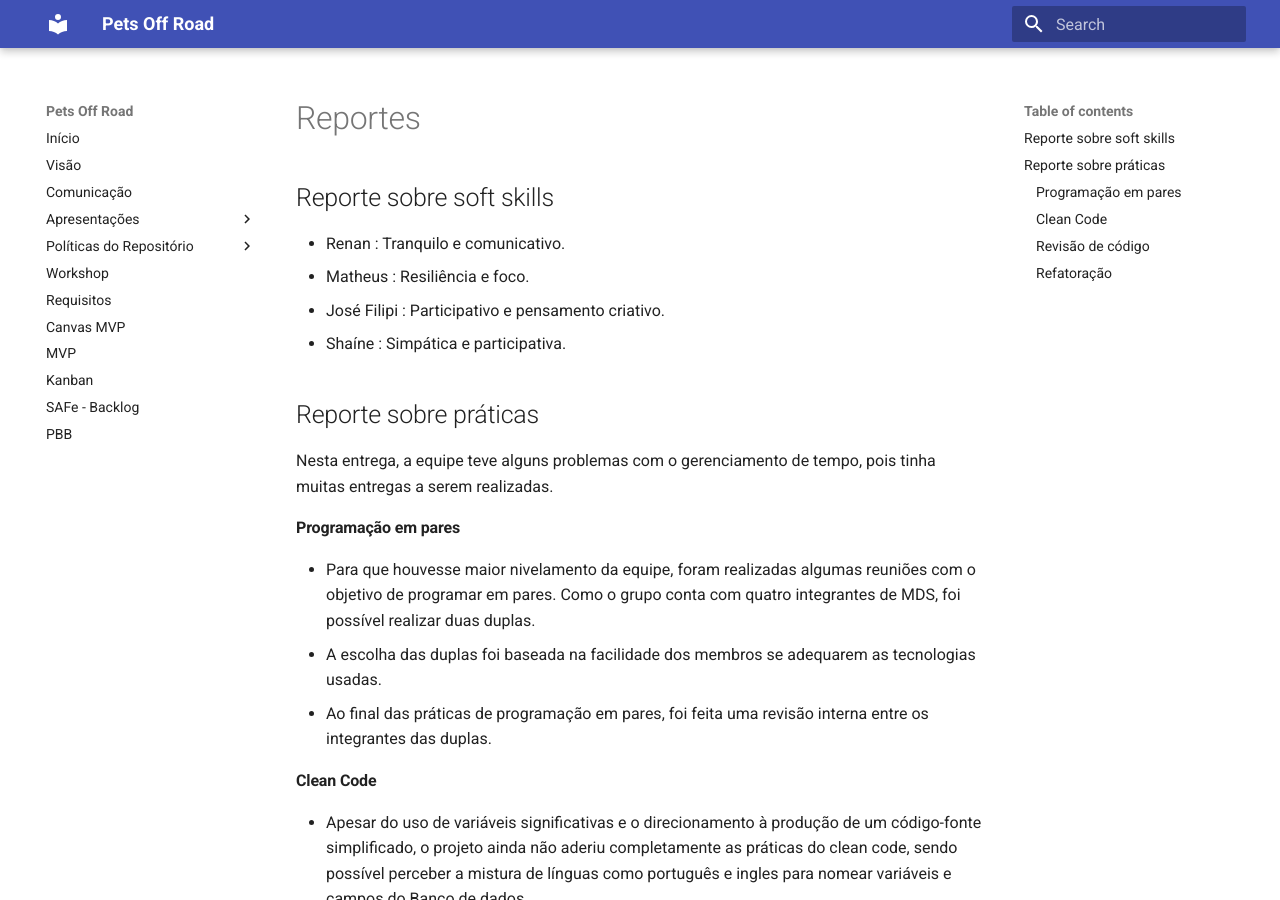
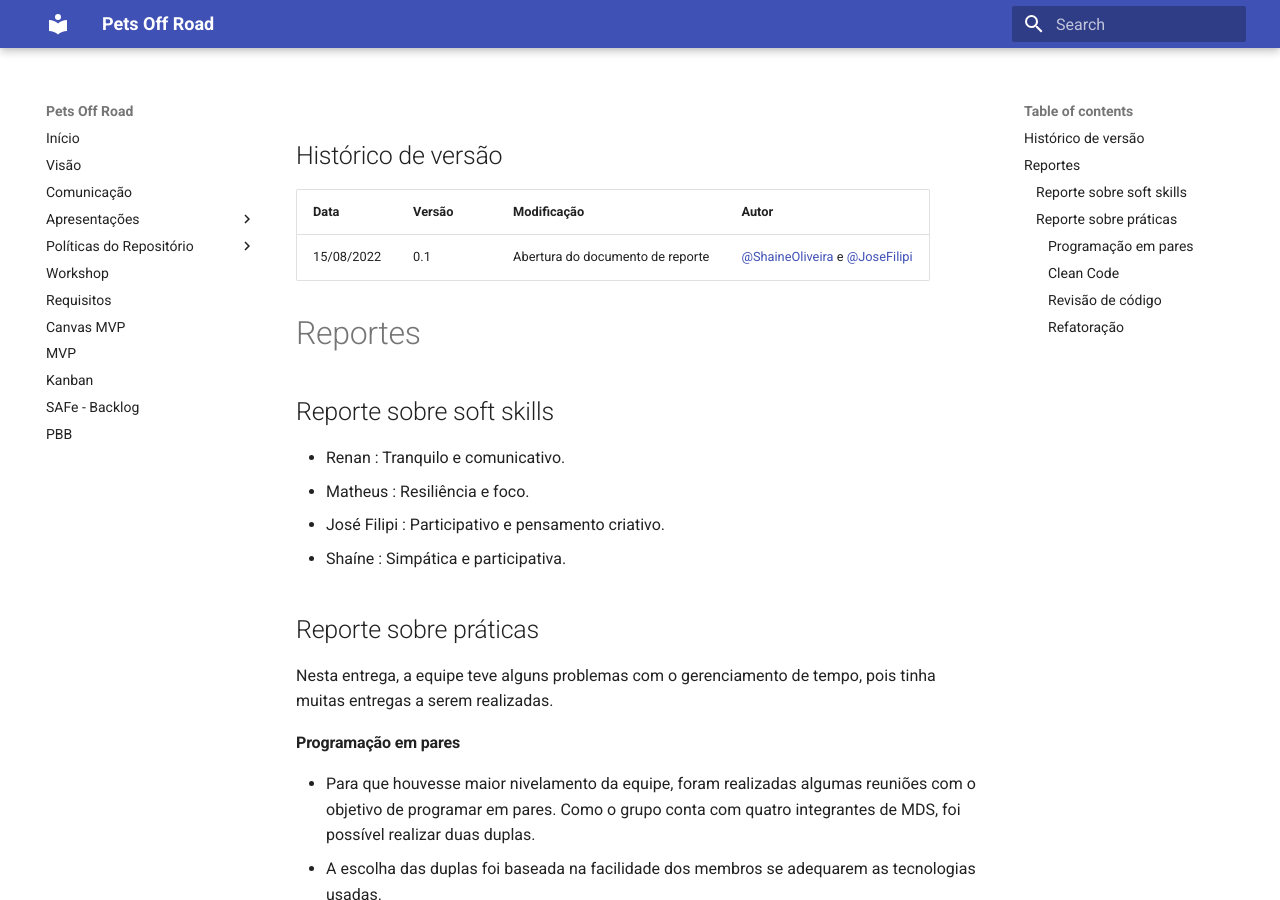
Before and after one commit to mdsreq-fga-unb/2022.1-pets-off-road, an MkDocs documentation site: the page built from docs/Reporte.md, in a window 1280 px wide and 900 px high. Built offline with MkDocs 1.6.1 and Material for MkDocs 9.7.7, drawn with Linux system fonts in a browser that asks for light colours.

Commit message:
Histórico de versão.
Co-authored-by: Jose Filipi <filipiffunb@gmail.com>

```diff
--- a/docs/Reporte.md
+++ b/docs/Reporte.md
@@ -1,3 +1,15 @@
+## Histórico de versão
+
+| Data       | Versão | Modificação                                                                                                  | Autor                                                                                                                                                                                   |
+| :--------- | :----- | :----------------------------------------------------------------------------------------------------------- | :-------------------------------------------------------------------------------------------------------------------------------------------------------------------------------------- |
+| 15/08/2022 | 0.1    | Abertura do documento de reporte                                                               | [@ShaineOliveira](https://github.com/ShaineOliveira) e [@JoseFilipi](https://github.com/JoseFilipi)
+
+
+
+
+
+
+
 # Reportes
 
 ## Reporte sobre soft skills
```
